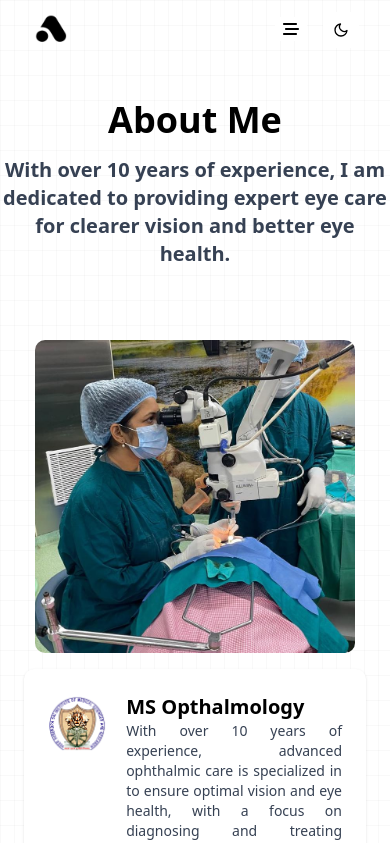
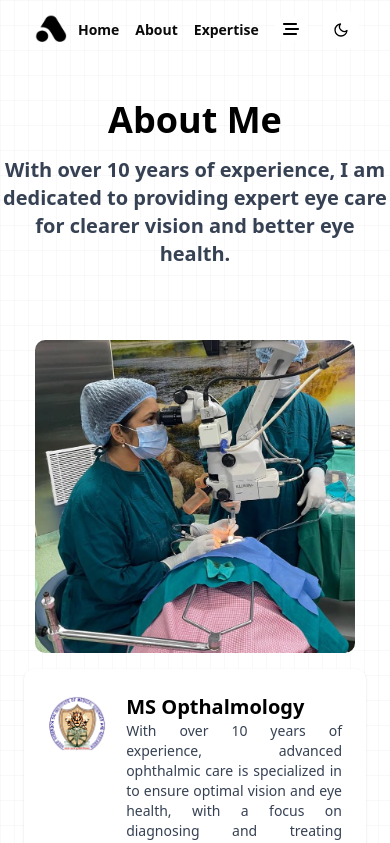
Before and after one commit to Pr4dhan/dr-port, a Next.js app: page /about in a window 390 px wide. Shown: the top 843 px of the page. Built offline with nearby package versions, Linux system fonts and the light colour scheme.

Commit message:
toogle update

```diff
--- a/components/layout/Header.tsx
+++ b/components/layout/Header.tsx
@@ -24,7 +24,7 @@ export default function Header() {
 
   // Initialize visibility state - hidden on home page, visible elsewhere
   const [isVisible, setIsVisible] = useState(pathname !== "/");
-  const [isVisibleMobile, setIsVisibleMobile] = useState(false);
+  // const [isVisibleMobile, setIsVisibleMobile] = useState(false);
 
   // Update visibility when path changes
   useEffect(() => {
@@ -32,9 +32,9 @@ export default function Header() {
   }, [pathname]);
 
   // Function to toggle visibility
-  const toggleVisibilityMobile = () => {
-    setIsVisibleMobile(!isVisibleMobile);
-  };
+  // const toggleVisibilityMobile = () => {
+  //   setIsVisibleMobile(!isVisibleMobile);
+  // };
 
   const toggleVisibility = () => {
     setIsVisible(!isVisible);
@@ -101,7 +101,7 @@ export default function Header() {
                   >
                     <h1
                       aria-label="home"
-                      className="relative hidden lg:block font-bold text-sm xl:text-base "
+                      className="relative block font-bold text-sm xl:text-base "
                     >
                       Home
                     </h1>
@@ -113,7 +113,7 @@ export default function Header() {
                   >
                     <h1
                       aria-label="about"
-                      className="relative hidden lg:block font-bold text-sm xl:text-base "
+                      className="relative block font-bold text-sm xl:text-base "
                     >
                       About
                     </h1>
@@ -125,7 +125,7 @@ export default function Header() {
                   >
                     <h1
                       aria-label="expertise"
-                      className="relative hidden lg:block font-bold text-sm xl:text-base "
+                      className="relative block font-bold text-sm xl:text-base "
                     >
                       Expertise
                     </h1>
@@ -140,15 +140,16 @@ export default function Header() {
             <button
               onClick={() => {
                 toggleVisibility();
-                toggleVisibilityMobile();
+                // toggleVisibilityMobile();
               }}
               className="px-2 py-1 bg-white dark:bg-black text-black dark:text-white rounded hover:bg-gray-100 dark:hover:bg-gray-800"
             >
-              {isVisible || isVisibleMobile ? <FaBarsStaggered /> : <FaBars />}
+              {isVisible ? <FaBarsStaggered /> : <FaBars />}
+              {/* {isVisible || isVisibleMobile ? <FaBarsStaggered /> : <FaBars />} */}
             </button>
 
             {/* Dropdown menu that toggles visibility */}
-            {isVisibleMobile && (
+            {/* {isVisibleMobile && (
               <div className="relative block lg:hidden top-10 right-0 p-4 bg-white dark:bg-gray-800 border rounded shadow-lg z-50 min-w-[100px]">
                 <nav className="flex flex-col items-start gap-4">
                   <Link
@@ -174,7 +175,7 @@ export default function Header() {
                   </Link>
                 </nav>
               </div>
-            )}
+            )} */}
           </div>
 
           <ThemeSwitchBtn />
```
